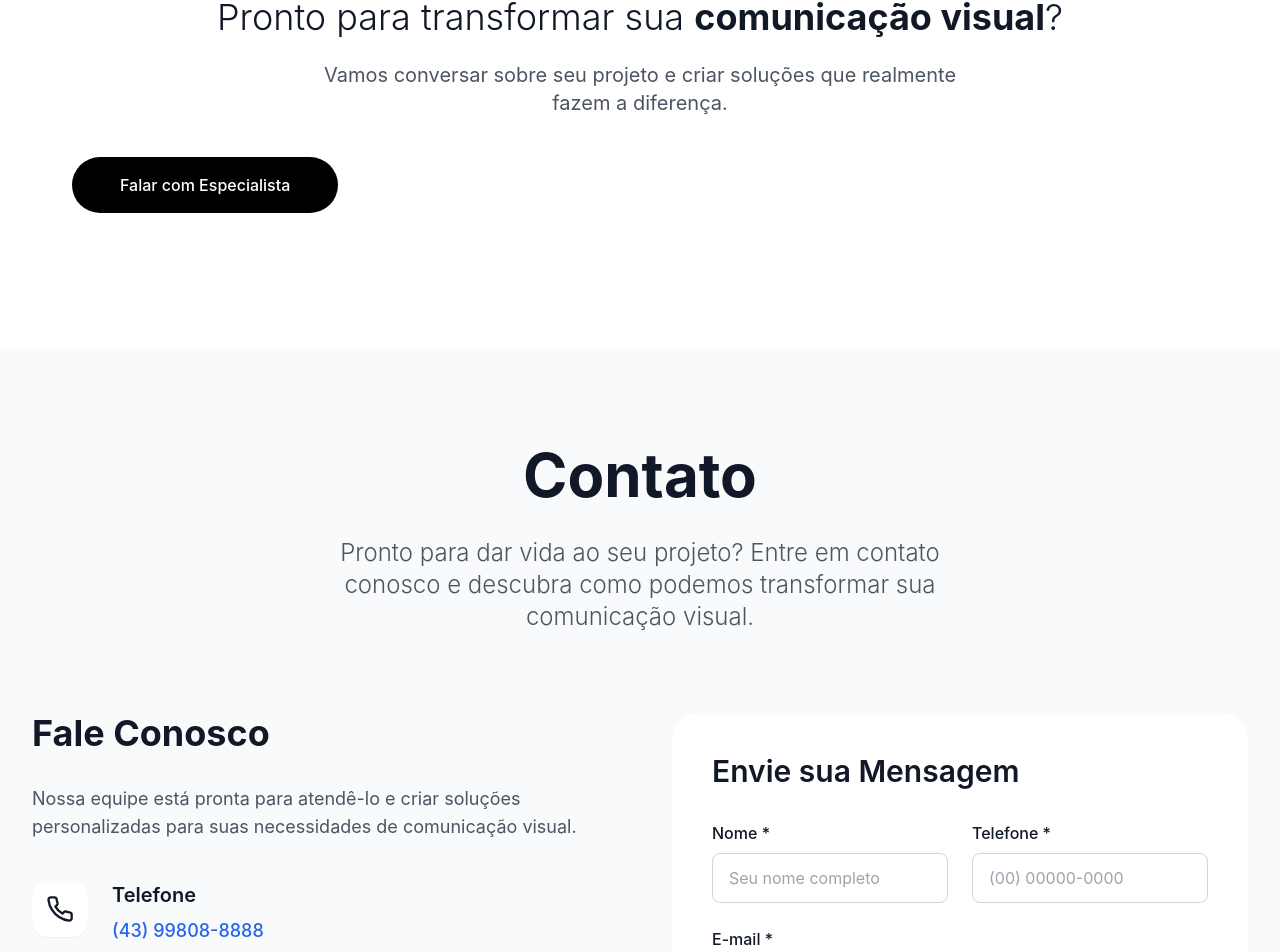
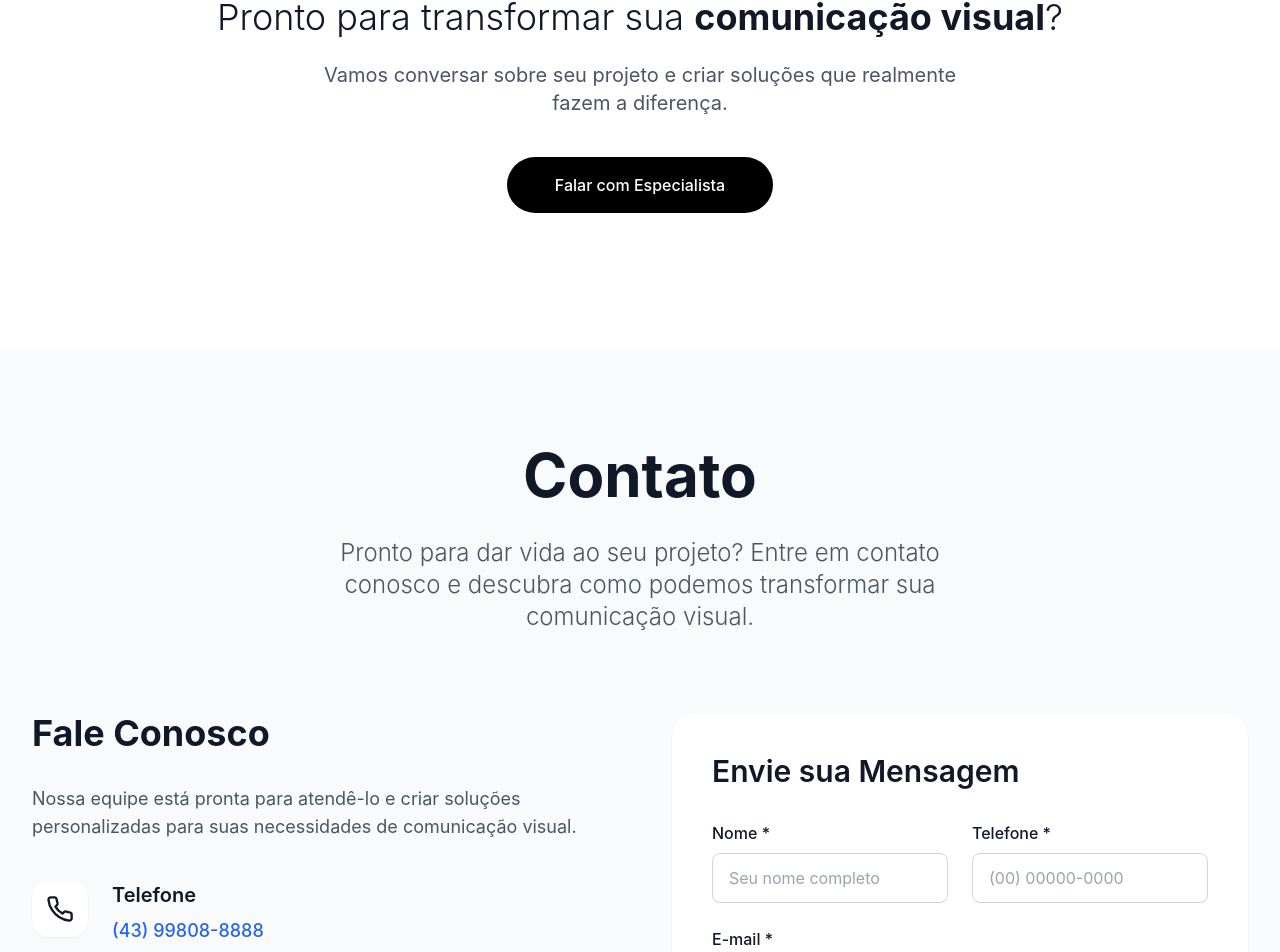
Before and after one commit to Pedroooxx/mrmachado, a Next.js app: page / in a window 1280 px wide. Shown: the part 6840-7792 px from the top of the page. Built offline with nearby package versions, Linux system fonts and the light colour scheme.

Commit message:
fix: Center WhatsApp button in About component

```diff
--- a/src/components/About.tsx
+++ b/src/components/About.tsx
@@ -167,7 +167,7 @@ export default function About() {
           <WhatsAppButton
             message="Olá! Gostaria de conhecer mais sobre a empresa e discutir um projeto."
             source="sobre-cta"
-            className="btn-primary bg-black hover:bg-gray-800 text-white dark:bg-white dark:hover:bg-gray-200 dark:text-black"
+            className="btn-primary mx-auto bg-black hover:bg-gray-800 text-white dark:bg-white dark:hover:bg-gray-200 dark:text-black"
           >
             Falar com Especialista
           </WhatsAppButton>
```
